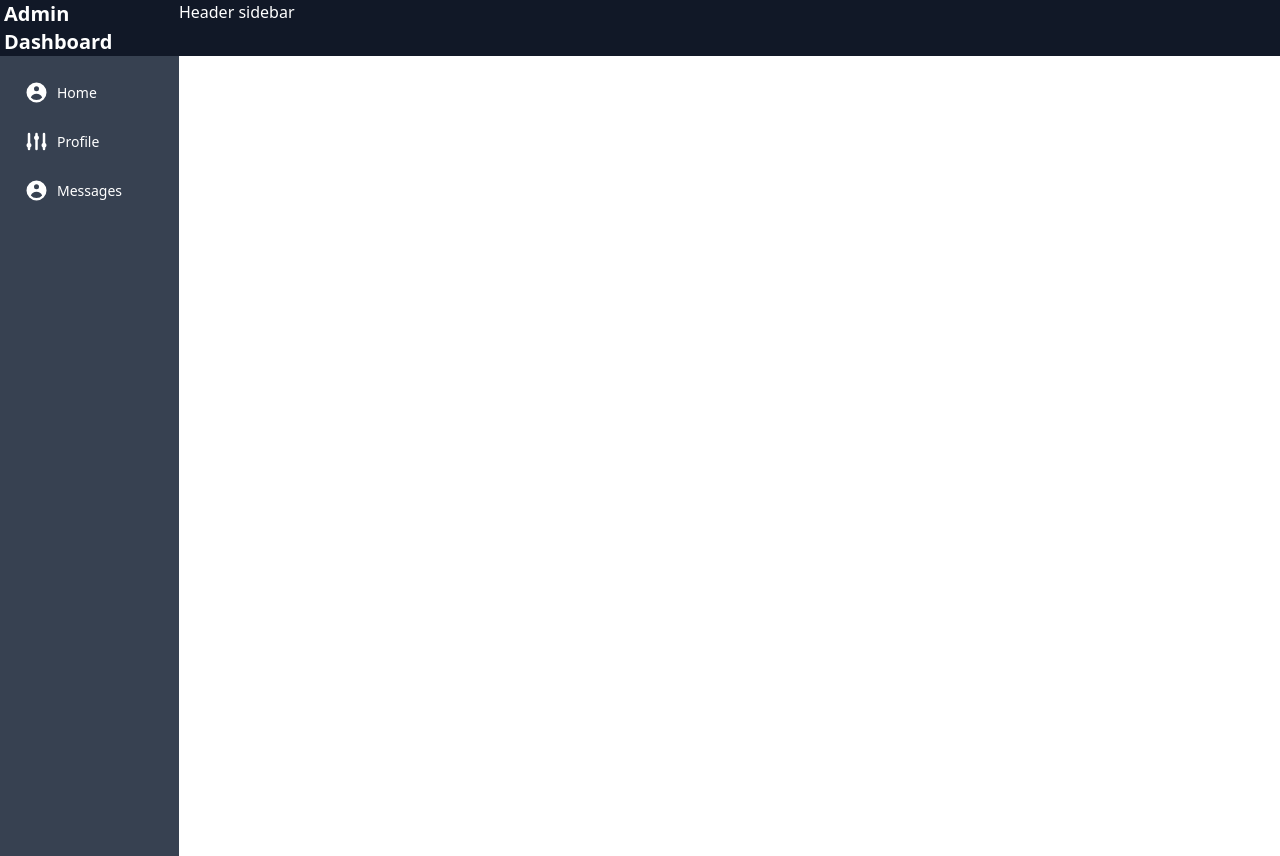
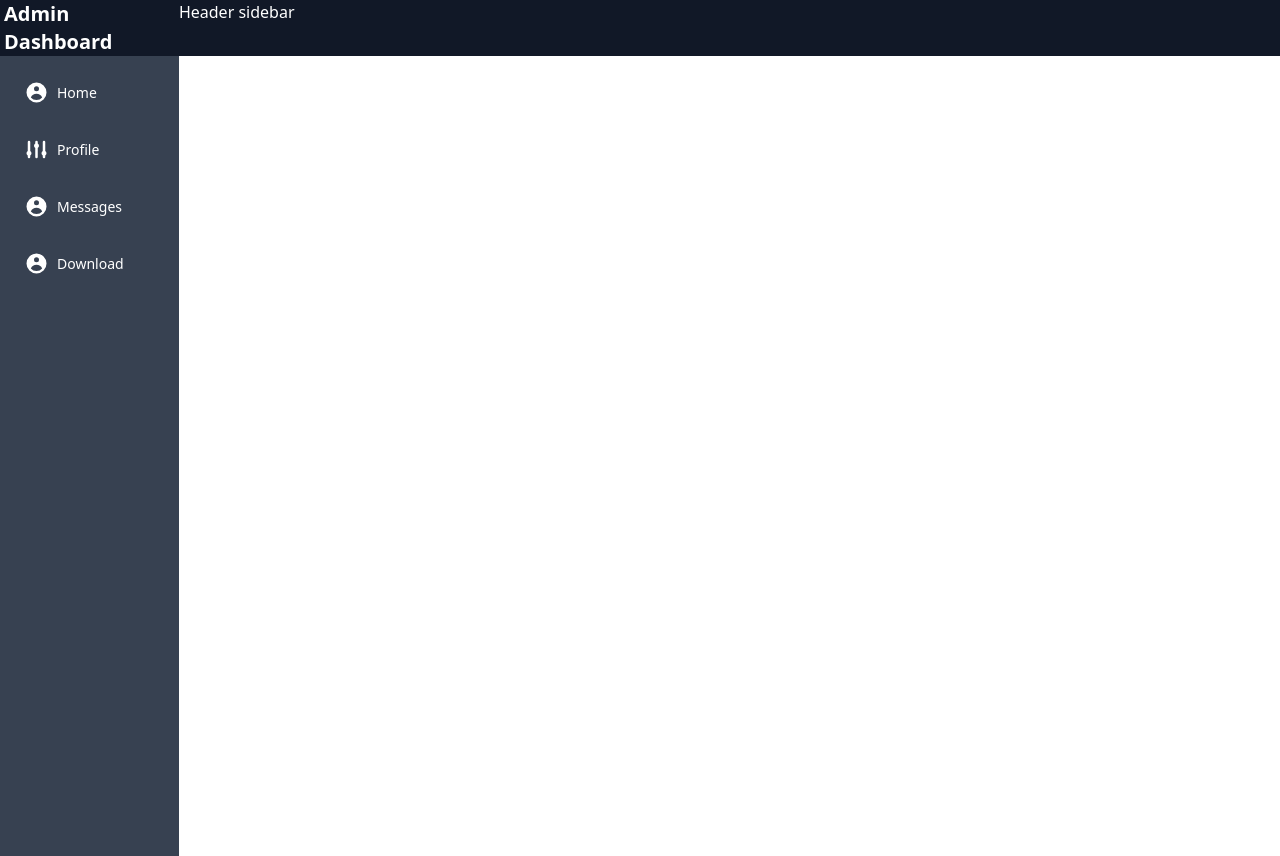
Before and after one commit to Fadwahigga/Simple-Dashboard, a Vue app: page / in a window 1280 px wide. Built offline with nearby package versions, Linux system fonts and the light colour scheme.

Commit message:
Download

```diff
--- a/src/views/Dashboard.vue
+++ b/src/views/Dashboard.vue
@@ -5,7 +5,7 @@
             <div class="h-14 bg-gray-900">
                 <h1 class="font-bold text-xl mx-1">Admin Dashboard</h1>
             </div>
-            <div class="h-full bg-gray-700 flex flex-col gap-2 p-4">
+            <div class="h-full bg-gray-700 flex flex-col gap-4 p-4">
                  <router-link to="/home"
                     class="inline-flex relative items-center p-2 w-full text-sm font-medium rounded-md border-gray-200 hover:bg-gray-200 hover:text-gray-800  transition duration-400 ease-in-out">
                     <svg aria-hidden="true" class="mr-2 w-[25px] h-[25px] fill-current" fill="currentColor"
@@ -33,6 +33,16 @@
                     </svg>
                     Messages
                 </router-link>
+                <router-link to="/home"
+                    class="inline-flex relative items-center p-2 w-full text-sm font-medium rounded-md border-gray-200 hover:bg-gray-200 hover:text-gray-800  transition duration-400 ease-in-out">
+                    <svg aria-hidden="true" class="mr-2 w-[25px] h-[25px] fill-current" fill="currentColor"
+                        viewBox="0 0 20 20" xmlns="http://www.w3.org/2000/svg">
+                        <path fill-rule="evenodd"
+                            d="M18 10a8 8 0 11-16 0 8 8 0 0116 0zm-6-3a2 2 0 11-4 0 2 2 0 014 0zm-2 4a5 5 0 00-4.546 2.916A5.986 5.986 0 0010 16a5.986 5.986 0 004.546-2.084A5 5 0 0010 11z"
+                            clip-rule="evenodd"></path>
+                    </svg>
+                    Download
+                </router-link>
 
             </div>
         </div>
```
